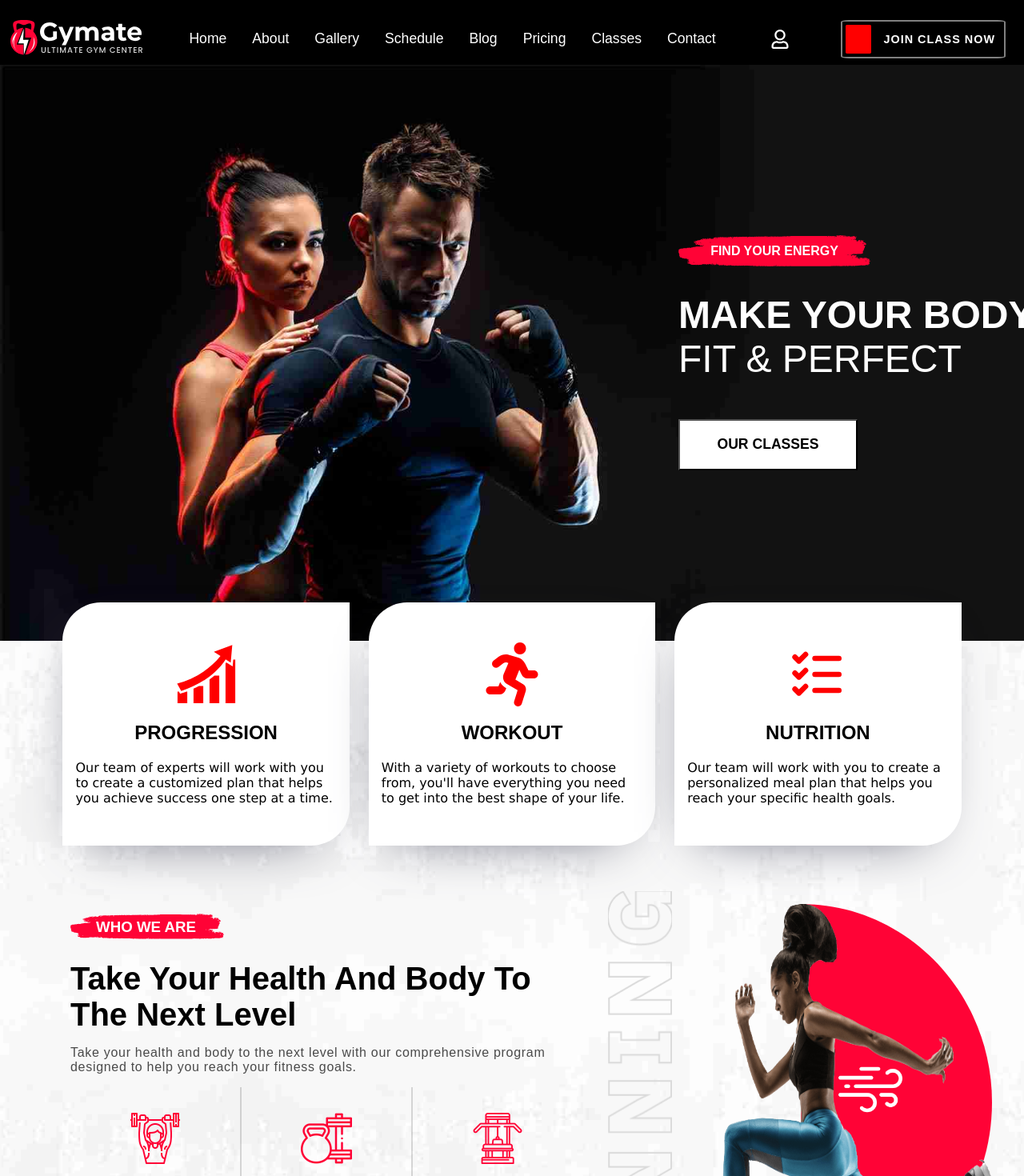
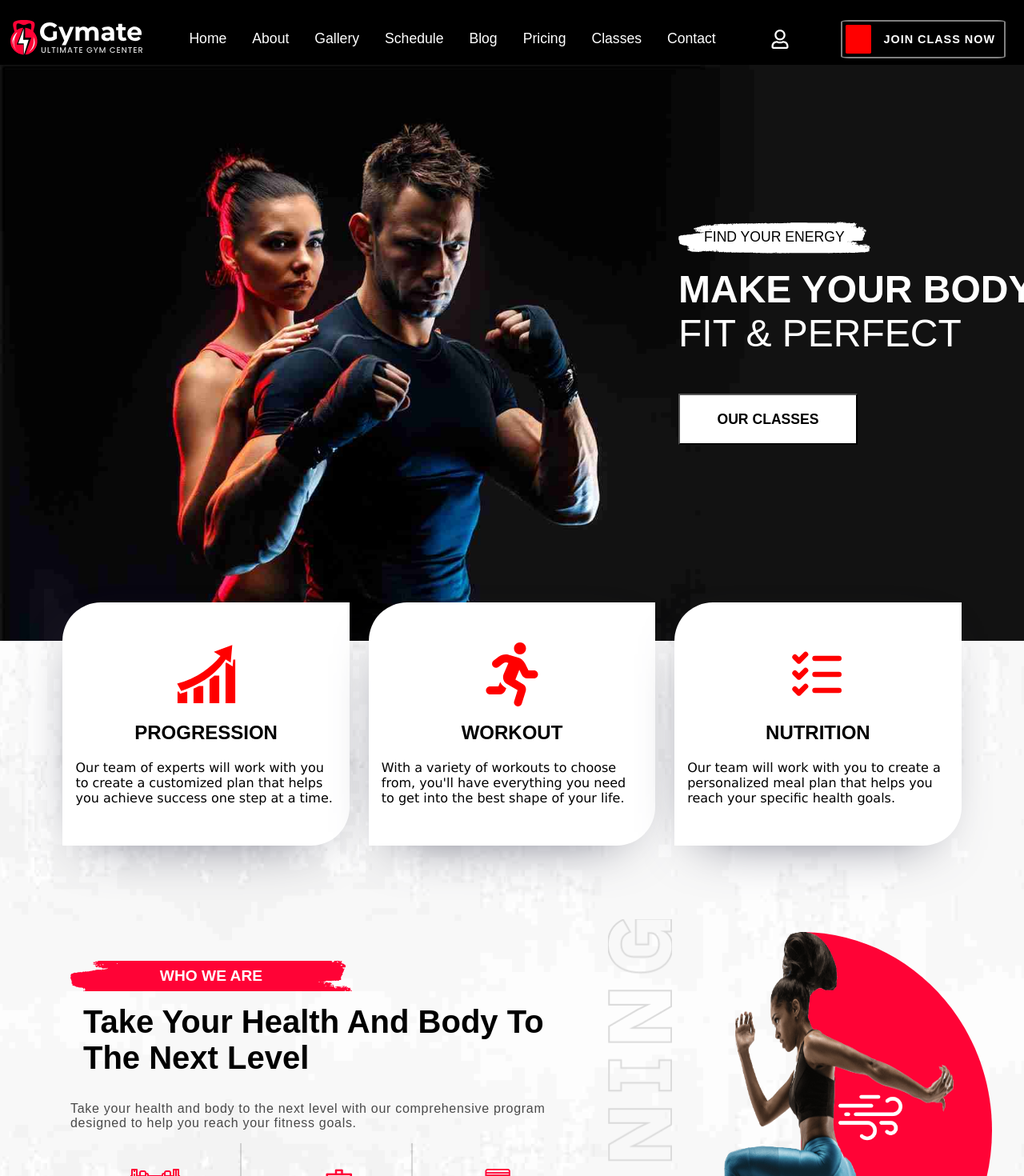
Before and after one commit to PawelWydra/Gymate-main, a React (Create React App) app: page / in a window 1280 px wide. Shown: the top 1470 px of the page at 80% size. Built offline with nearby package versions, Linux system fonts and the light colour scheme; some icons are missing.

Commit message:
add css to RedBgHeading

```diff
--- a/src/components/choose-us/chooseUs.jsx
+++ b/src/components/choose-us/chooseUs.jsx
@@ -4,6 +4,7 @@ import mainImg from "../../images/choose-us/main-img.png";
 import ChooseUsGridItem from "./chooseUsGridItem/chooseUsGridItem";
 import redBg from "../../images/choose-us/title-bg.svg";
 import fitnessObjects from "./gridData.jsx";
+import RedBgHeading from "../title/redBgHeading/redBgHeading";
 
 function ChooseUs() {
   return (
@@ -16,8 +17,7 @@ function ChooseUs() {
           <FaCirclePlay className="image-play-btn" />
         </div>
         <div className="chooseUs-info-container">
-          <img src={redBg} alt="red background" className="chooseUs-redBg" />
-          <h2>WHY CHOOSE US</h2>
+          <RedBgHeading text={"WHY CHOOSE US"} />
           <h1>
             We Can Give A Shape Of <br /> Your Body Here!
           </h1>
@@ -36,9 +36,7 @@ function ChooseUs() {
               />
             ))}
           </div>
-          <button className="chooseUs-btn">
-          JOIN WITH US
-        </button>
+          <button className="chooseUs-btn">JOIN WITH US</button>
         </div>
       </div>
     </div>
--- a/src/components/classes/classes.css
+++ b/src/components/classes/classes.css
@@ -14,7 +14,6 @@
 
 .classes-container h1 {
   text-align: center;
-  margin-top: 2rem;
   font-size: 2.5rem;
 }
 
--- a/src/components/classes/classes.jsx
+++ b/src/components/classes/classes.jsx
@@ -2,14 +2,14 @@ import "./classes.css";
 import redBg from "../../images/choose-us/title-bg.svg";
 import GridItem from "./grid-item/grid-item";
 import gridItems from "./classes-data.jsx";
+import RedBgHeading from "../title/redBgHeading/redBgHeading";
 
 function Classes() {
   return (
     <div className="classes-main-wrapper">
       <div className="classes-container">
         <div className="classes-featured">
-          <img src={redBg} alt="Title" className="redBg" />
-          <h3>OUR FEATURED CLASS</h3>
+          <RedBgHeading text={"OUR FEATURED CLASS"} />
         </div>
         <h1>We Are Offering Best Flexible Classes</h1>
         <div className="classes-image-grid">
--- a/src/components/introduce/introduce.css
+++ b/src/components/introduce/introduce.css
@@ -69,16 +69,8 @@
   min-width: 25rem;
 }
 
-.info-text-container h3 {
-  position: absolute;
-  top: -4.5rem;
-  left: 2rem;
-  z-index: 1;
-  color: #fff;
-}
-
-.info-text-container h1 {
-  margin: 0;
+.introduce-heading {
+  margin: 1rem;
   font-size: 2.5rem;
 }
 .info-text-container p {
@@ -134,13 +126,6 @@
   text-align: center;
 }
 
-.info-image {
-  position: absolute;
-  top: -4.7rem;
-  left: 0rem;
-  height: 4rem;
-  width: 12rem;
-}
 
 .info-image-container {
   position: relative;
--- a/src/components/introduce/introduce.jsx
+++ b/src/components/introduce/introduce.jsx
@@ -10,6 +10,7 @@ import girl from "../../images/who-we-are/girl-run.png";
 import girlBackground from "../../images/who-we-are/girl-redbg.svg";
 import girlSideText from "../../images/who-we-are/girl-side-text.png";
 import girlWind from "../../images/who-we-are/wind.png";
+import RedBgHeading from "../title/redBgHeading/redBgHeading";
 
 function Introduce() {
   return (
@@ -43,8 +44,8 @@ function Introduce() {
       <article className="introduce-info-container">
         <div className="info-text-container">
           <header>
-            <h3>WHO WE ARE</h3>
-            <h1>Take Your Health And Body To The Next Level</h1>
+            <RedBgHeading text={"WHO WE ARE"}/>
+            <h1 className="introduce-heading">Take Your Health And Body To The Next Level</h1>
           </header>
           <p>
             Take your health and body to the next level with our comprehensive
@@ -76,7 +77,6 @@ function Introduce() {
           <button className="introduce-btn" aria-label="Take a Tour">
             TAKE A TOUR
           </button>
-          <img src={titleImage} alt="Title" className="info-image" />
         </div>
         <div className="info-image-container">
           <img src={girl} alt="Girl running" className="girl-img" />
--- a/src/components/title/redBgHeading/redBgHeadin.css
+++ b/src/components/title/redBgHeading/redBgHeadin.css
@@ -4,11 +4,14 @@
   background-image: url("../../../images/choose-us/title-bg.svg");
   background-size: 100%;
   background-repeat: no-repeat;
-  background-position: center;
-  width: 15rem;
+  background-position: 100%;
+  max-width: 18rem;
+  padding: 0.5rem 2rem;
+  color: #fff;
 }
 
 .red-bg-heading-container h1 {
-  font-size: 1rem;
+  font-size: 1.2rem !important;
   font-weight: 700;
+  margin: 0;
 }
--- a/src/components/title/redBgHeading/redBgHeading.jsx
+++ b/src/components/title/redBgHeading/redBgHeading.jsx
@@ -1,5 +1,4 @@
 import "./redBgHeadin.css";
-import "../../../images/choose-us/choose-bg.jpg";
 
 function RedBgHeading(props) {
   return (
--- a/src/components/title/title.css
+++ b/src/components/title/title.css
@@ -23,6 +23,9 @@
   font-size: 1.5rem;
   text-wrap: nowrap;
 }
+.title-item h1 {
+  margin-top: 0.5rem;
+}
 .title-item p {
   position: absolute;
   left: 2rem;
@@ -33,7 +36,6 @@
   font-size: 1.1rem;
   margin-bottom: 2rem;
 }
-
 
 .title-image {
   position: absolute;
--- a/src/components/title/title.jsx
+++ b/src/components/title/title.jsx
@@ -3,14 +3,14 @@ import { FaFacebookF } from "react-icons/fa";
 import { FaInstagram } from "react-icons/fa6";
 import { RiTwitterXLine } from "react-icons/ri";
 import titleImage from "../../images/choose-us/title-bg.svg"
-import RedBgHeading from "./redBgHeading/redBgHeading";
 
 function Title() {
   return (
     <div className="title-container">
       <div className="title-content">
         <div className="title-item">
-          <RedBgHeading  text={"FIND YOUR ENERGY"}/>
+          <p>FIND YOUR ENERGY</p>
+          <img src={titleImage} alt="" className="title-image" />
           <h1>
             MAKE YOUR BODY
             <br />
--- a/src/components/trainers/trainers.jsx
+++ b/src/components/trainers/trainers.jsx
@@ -1,11 +1,12 @@
 import "./trainers.css";
 import TrainerCard from "./trainerCard/trainerCard.jsx";
+import RedBgHeading from "../title/redBgHeading/redBgHeading";
 
 function Trainers() {
   return (
     <div className="trainers-container">
       <div className="trainers-wrapper">
-        <h3>GYM TRAINERS</h3>
+        <RedBgHeading text={"GYM TRAINERS"} />
         <h1>Team Of Expert Coaches</h1>
         <p>
           Expert team of coaches helps you succeed in any goal, personalized
```
